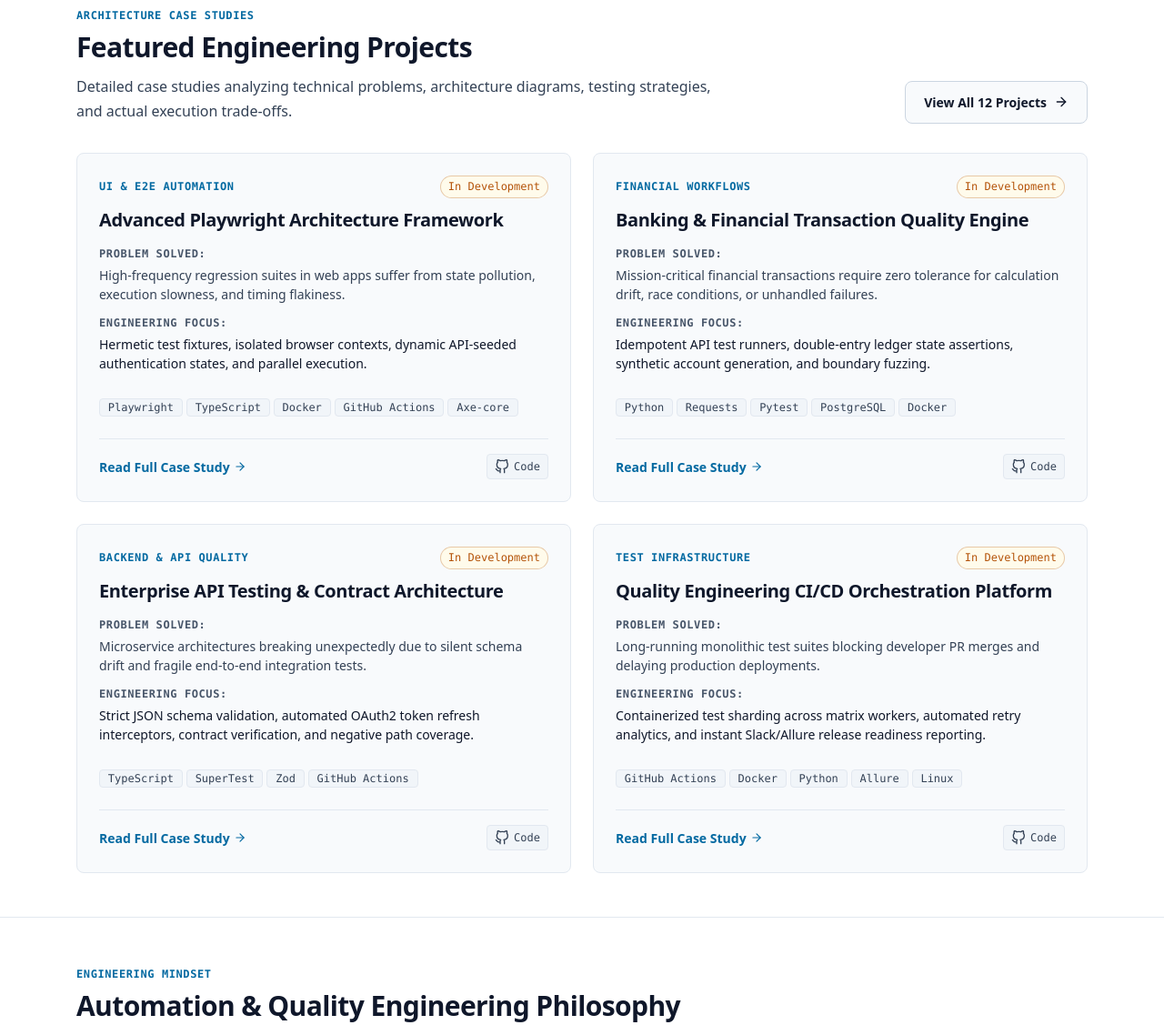
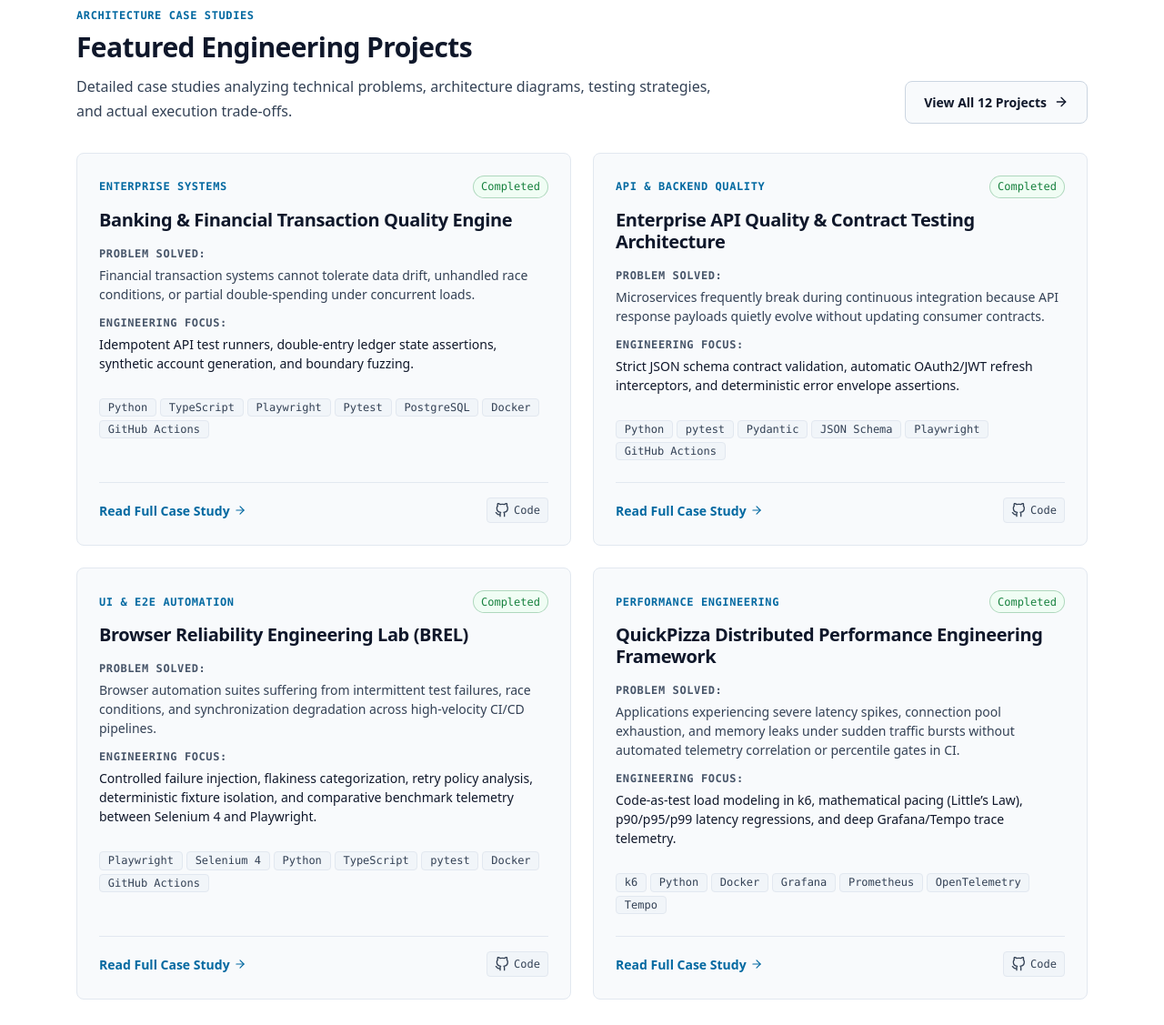
Before and after one commit to Xorgsat/xorgsat.github.io, an Astro site: page / in a window 1280 px wide. Shown: the part 2299-3426 px from the top of the page at 91% size. Built offline with nearby package versions, Linux system fonts and the light colour scheme; Astro itself is replaced by a stand-in of ours.

Commit message:
fix: make homepage FeaturedProjects dynamic from content collection with real repositories and completed status

```diff
--- a/src/components/home/FeaturedProjects.astro
+++ b/src/components/home/FeaturedProjects.astro
@@ -1,68 +1,16 @@
 ---
 // src/components/home/FeaturedProjects.astro
 import TechTag from '@components/ui/TechTag.astro';
+import { getCollection } from 'astro:content';
 
-interface FeaturedProject {
-  title: string;
-  slug: string;
-  category: string;
-  problem: string;
-  engineeringFocus: string;
-  techStack: string[];
-  status: 'Completed' | 'In Development' | 'Planned';
-  repoUrl: string;
+const allProjects = await getCollection('projects');
+const featuredProjects = allProjects
+  .filter((p) => p.data.featured)
+  .sort((a, b) => a.data.order - b.data.order);
+
+function getProjectSlug(id: string): string {
+  return id.replace(/^\d+-/, '').replace(/\.md$/, '');
 }
-
-const featuredProjects: FeaturedProject[] = [
-  {
-    title: 'Advanced Playwright Architecture Framework',
-    slug: 'advanced-playwright-framework',
-    category: 'UI & E2E Automation',
-    problem:
-      'High-frequency regression suites in web apps suffer from state pollution, execution slowness, and timing flakiness.',
-    engineeringFocus:
-      'Hermetic test fixtures, isolated browser contexts, dynamic API-seeded authentication states, and parallel execution.',
-    techStack: ['Playwright', 'TypeScript', 'Docker', 'GitHub Actions', 'Axe-core'],
-    status: 'In Development',
-    repoUrl: 'https://github.com',
-  },
-  {
-    title: 'Banking & Financial Transaction Quality Engine',
-    slug: 'banking-quality-engineering',
-    category: 'Financial Workflows',
-    problem:
-      'Mission-critical financial transactions require zero tolerance for calculation drift, race conditions, or unhandled failures.',
-    engineeringFocus:
-      'Idempotent API test runners, double-entry ledger state assertions, synthetic account generation, and boundary fuzzing.',
-    techStack: ['Python', 'Requests', 'Pytest', 'PostgreSQL', 'Docker'],
-    status: 'In Development',
-    repoUrl: 'https://github.com',
-  },
-  {
-    title: 'Enterprise API Testing & Contract Architecture',
-    slug: 'api-automation-framework',
-    category: 'Backend & API Quality',
-    problem:
-      'Microservice architectures breaking unexpectedly due to silent schema drift and fragile end-to-end integration tests.',
-    engineeringFocus:
-      'Strict JSON schema validation, automated OAuth2 token refresh interceptors, contract verification, and negative path coverage.',
-    techStack: ['TypeScript', 'SuperTest', 'Zod', 'GitHub Actions'],
-    status: 'In Development',
-    repoUrl: 'https://github.com',
-  },
-  {
-    title: 'Quality Engineering CI/CD Orchestration Platform',
-    slug: 'quality-engineering-cicd-platform',
-    category: 'Test Infrastructure',
-    problem:
-      'Long-running monolithic test suites blocking developer PR merges and delaying production deployments.',
-    engineeringFocus:
-      'Containerized test sharding across matrix workers, automated retry analytics, and instant Slack/Allure release readiness reporting.',
-    techStack: ['GitHub Actions', 'Docker', 'Python', 'Allure', 'Linux'],
-    status: 'In Development',
-    repoUrl: 'https://github.com',
-  },
-];
 ---
 
 <section class="featured-projects-section" aria-labelledby="featured-heading">
@@ -100,37 +48,41 @@ const featuredProjects: FeaturedProject[] = [
 
     <div class="projects-grid">
       {
-        featuredProjects.map((project) => (
+        featuredProjects.map((project) => {
+          const slug = getProjectSlug(project.id);
+          return (
             <article class="project-card">
               <div class="card-header">
-              <span class="project-category">{project.category}</span>
-              <span class:list={['status-pill', project.status.toLowerCase().replace(' ', '-')]}>
-                {project.status}
+                <span class="project-category">{project.data.category}</span>
+                <span
+                  class:list={['status-pill', project.data.status.toLowerCase().replace(' ', '-')]}
+                >
+                  {project.data.status}
                 </span>
               </div>
 
               <h3 class="project-title">
-              <a href={`/projects/${project.slug}`}>{project.title}</a>
+                <a href={`/projects/${slug}`}>{project.data.title}</a>
               </h3>
 
               <div class="project-detail-block">
                 <span class="detail-label">Problem Solved:</span>
-              <p class="detail-text">{project.problem}</p>
+                <p class="detail-text">{project.data.businessProblem}</p>
               </div>
 
               <div class="project-detail-block">
                 <span class="detail-label">Engineering Focus:</span>
-              <p class="detail-text highlight">{project.engineeringFocus}</p>
+                <p class="detail-text highlight">{project.data.engineeringFocus}</p>
               </div>
 
               <div class="card-tech">
-              {project.techStack.map((tech) => (
+                {project.data.techStack.map((tech) => (
                   <TechTag label={tech} variant="default" />
                 ))}
               </div>
 
               <div class="card-footer">
-              <a href={`/projects/${project.slug}`} class="case-study-link">
+                <a href={`/projects/${slug}`} class="case-study-link">
                   <span>Read Full Case Study</span>
                   <svg
                     xmlns="http://www.w3.org/2000/svg"
@@ -150,11 +102,11 @@ const featuredProjects: FeaturedProject[] = [
                 </a>
 
                 <a
-                href={project.repoUrl}
+                  href={project.data.repositoryUrl}
                   target="_blank"
                   rel="noopener noreferrer"
                   class="repo-link"
-                title={`Inspect repository for ${project.title}`}
+                  title={`Inspect repository for ${project.data.title}`}
                 >
                   <svg
                     xmlns="http://www.w3.org/2000/svg"
@@ -175,7 +127,8 @@ const featuredProjects: FeaturedProject[] = [
                 </a>
               </div>
             </article>
-        ))
+          );
+        })
       }
     </div>
   </div>
--- a/src/content/projects/07-performance-engineering-project.md
+++ b/src/content/projects/07-performance-engineering-project.md
@@ -5,7 +5,7 @@ category: 'Performance Engineering'
 projectType: 'Independent Framework'
 status: 'Completed'
 order: 7
-featured: false
+featured: true
 techStack:
   - 'k6'
   - 'Python'
--- a/src/content/projects/08-quality-engineering-cicd-platform.md
+++ b/src/content/projects/08-quality-engineering-cicd-platform.md
@@ -5,7 +5,7 @@ category: 'Test Infrastructure'
 projectType: 'Independent Framework'
 status: 'Completed'
 order: 8
-featured: true
+featured: false
 techStack: ['GitHub Actions', 'Docker', 'Python', 'Linux', 'Playwright', 'Vitest']
 businessProblem: 'Disjointed test execution across multiple independent microservices leading to slow release cycles, invisible test results, and uncoordinated deployment blocking.'
 engineeringFocus: 'Containerized ephemeral test runners, test sharding across matrix workers, automated retry analytics, and instant Slack/Allure release readiness reporting.'
```
Lines whose indentation alone changed are shown as unchanged.
